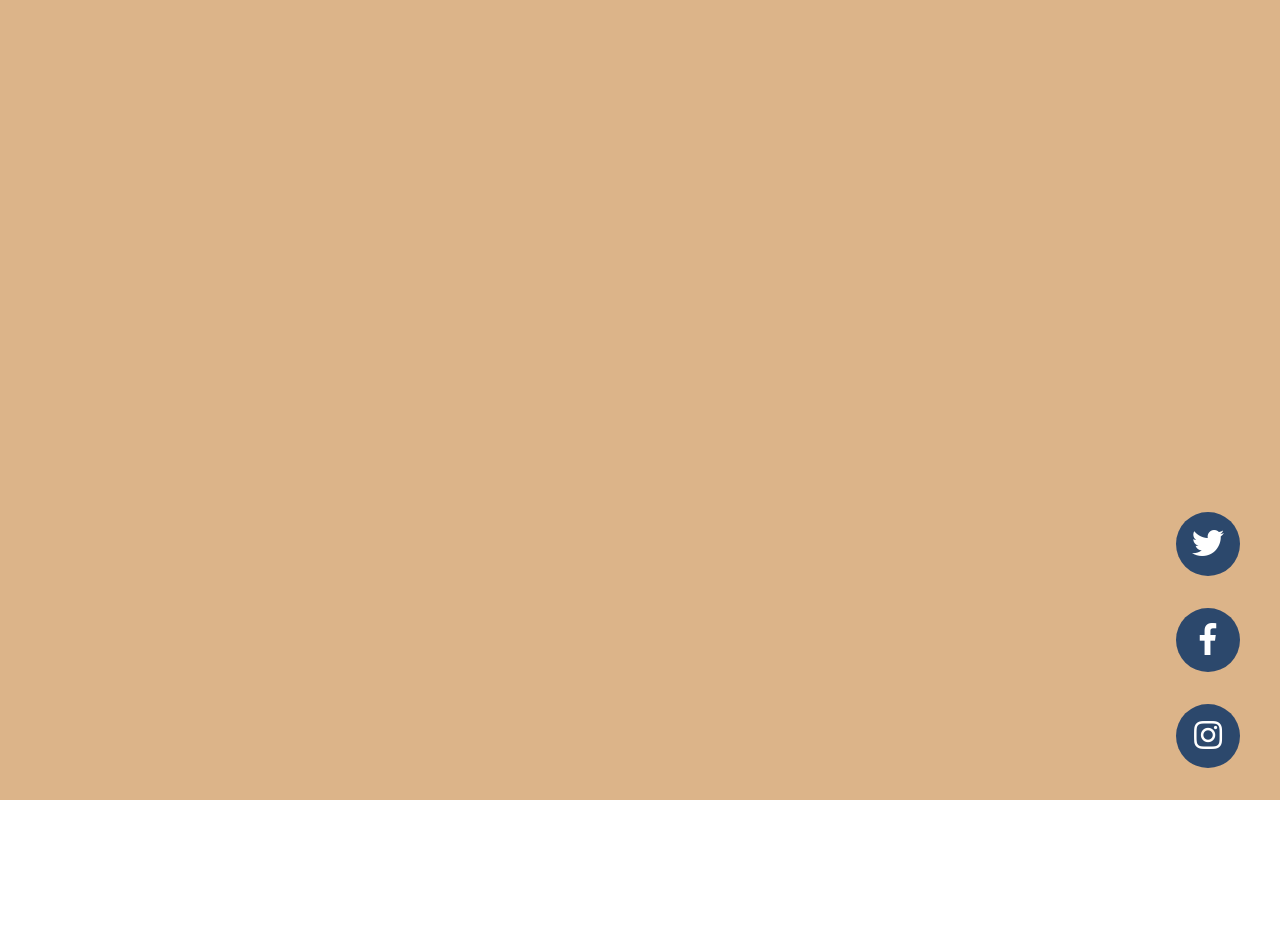
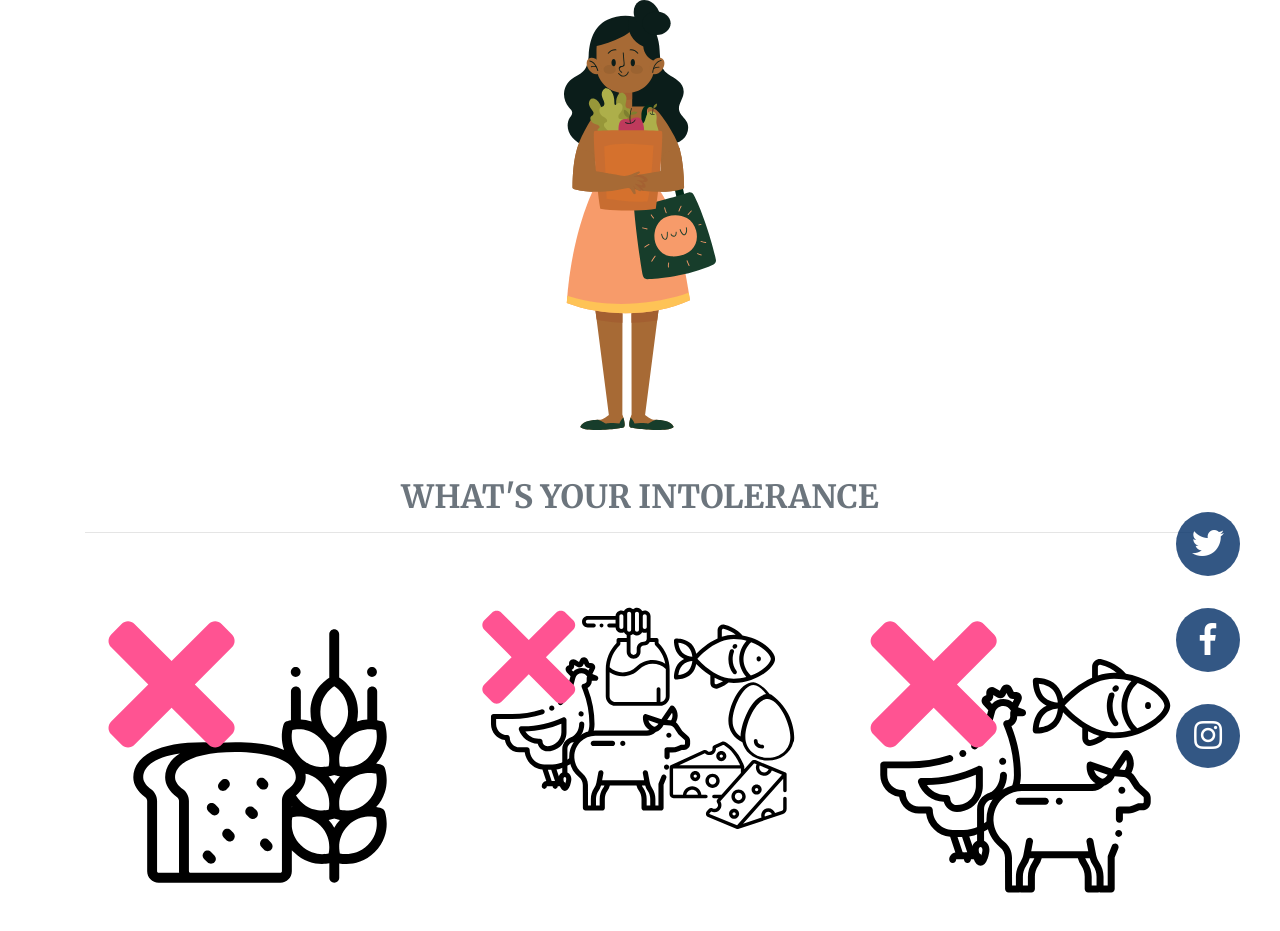
Before and after one commit to kj1114/whatCanIEat, a website: page index.html in a window 1280 px wide. Before the commit the page ends 800 px from the top, so only its background shows below. Drawn offline with Linux system fonts and the light colour scheme.

Commit message:
Update index.html

```diff
--- a/index.html
+++ b/index.html
@@ -25,8 +25,35 @@
 
 <body>
 
-  <div class="overlay"></div>
-
+  <div class="container">
+    <a href="aboutus.html">
+        <img class="img-fluid mb-5 d-block mx-auto" src="img/homepage-image.svg" alt="">
+    </a>
+  </div>
+  <!-- Portfolio Grid Section -->
+  <div class="portfolio">
+    <div class="container">
+      <h2 class="text-center text-uppercase text-secondary mb-0">What's your Intolerance</h2>
+      <hr class="star-dark mb-5">
+      <div class="row">
+        <div class="col-md-6 col-lg-4">
+          <a class="portfolio-item d-block mx-auto" href="">
+            <img class="img-fluid" src="img/Gluten-free.svg" alt="">
+          </a>
+        </div>
+        <div class="col-md-6 col-lg-4">
+          <a class="portfolio-item d-block mx-auto" href="vegan.html">
+            <img class="img-fluid" src="img/Vegan.svg" alt="">
+          </a>
+        </div>
+        <div class="col-md-6 col-lg-4">
+          <a class="portfolio-item d-block mx-auto" href="vegetarian.html">
+            <img class="img-fluid" src="img/Vegetarian.svg" alt="">
+          </a>
+        </div>
+      </div>
+    </div>
+  </div>
   <div class="social-icons">
     <ul class="list-unstyled text-center mb-0">
       <li class="list-unstyled-item">
```
